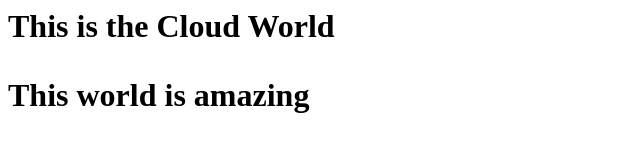
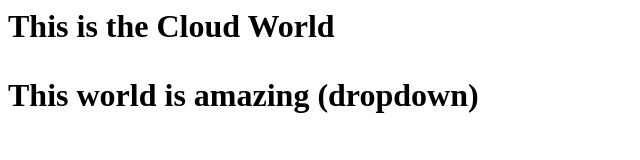
Before and after one commit to Surya058/LocalRepo, a plain HTML site: page index.html in a window 1280 px wide. Shown: the whole page, without its empty margins (0-640 px from the left). Drawn offline with Linux system fonts and the light colour scheme.

Commit message:
made changes in feature1

```diff
--- a/index.html
+++ b/index.html
@@ -1,2 +1,2 @@
 <h1>This is the Cloud World<h1>
-    <p> This world is amazing<p>
+    <p> This world is amazing (dropdown)<p>
```
